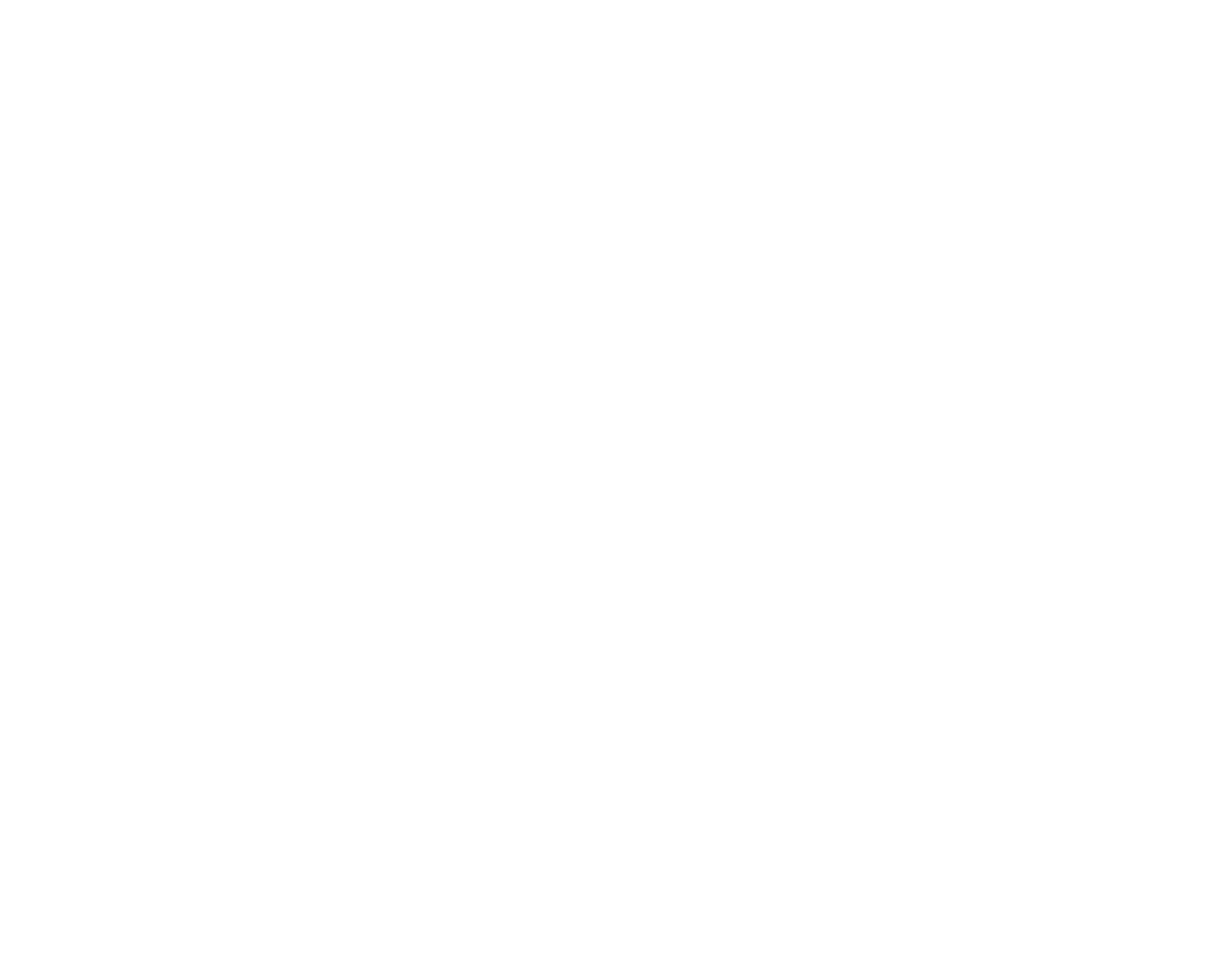
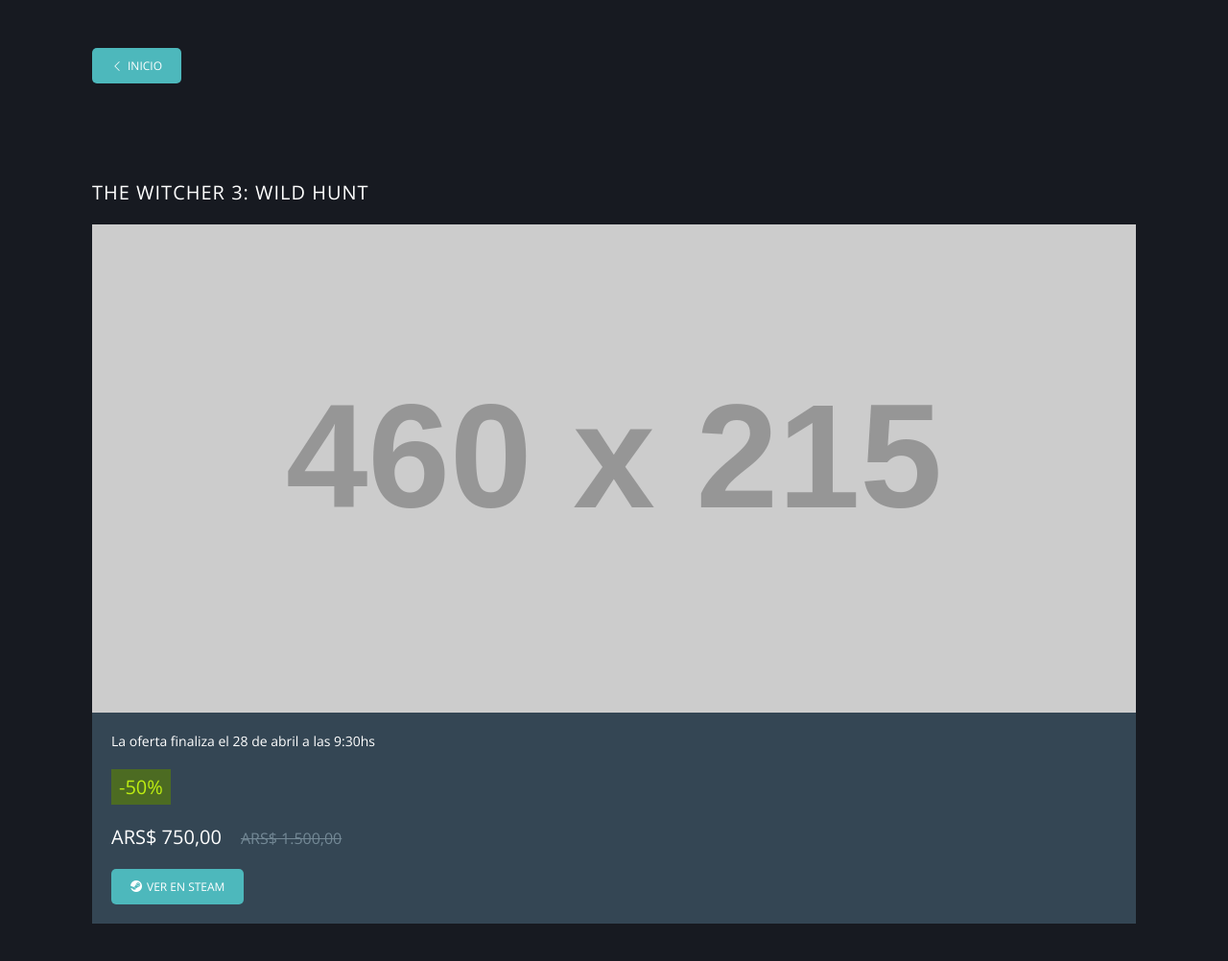
Before and after one commit to marcodamianperez/steam-offer-tracker, a plain HTML site: page pages/details.html in a window 1280 px wide. Shown: the whole page at 96% size. Before the commit the page ends 800 px from the top, so only its background shows below. Drawn offline with nearby package versions, Linux system fonts and the light colour scheme; placeholder pictures from the web are drawn by us.

Commit message:
added html structure and styles for the offer card

```diff
--- a/css/main.css
+++ b/css/main.css
@@ -31,6 +31,10 @@
     transform: translate(-50%, -50%);
 }
 
+.u-margin-bottom {
+    margin-bottom: 2rem;
+}
+
 /* Main styles */
 *,
 ::before,
@@ -56,12 +60,6 @@
     height: 90vh;
     text-align: center;
     position: relative;
-}
-
-.container {
-    max-width: 85%;
-    margin: 0 auto;
-    height: 100%;
 }
 
 .header__wrapper {
@@ -249,3 +247,79 @@
 .author {
     color: inherit;
 }
+
+.go-back, .details {
+    padding: 5rem 0;
+    background-color: var(--color-background-grey-dark);
+}
+
+.btn {
+    background-color: var(--color-green);
+    color: var(--color-white);
+    border: none;
+    border-radius: .5rem;
+    text-decoration: none;
+    padding: 1rem 2rem;
+    font-size: 1.2rem;
+    text-transform: uppercase;
+}
+
+.btn--icon {
+    display: flex;
+    width: fit-content;
+    justify-content: center;
+    align-items: center;
+    gap: .5rem;
+}
+
+.heading-tertiary {
+    font-size: 2rem;
+    color: var(--color-white);
+    text-transform: uppercase;
+    font-weight: 400;
+    letter-spacing: 1px;
+}
+
+.offer__image img {
+    width: 100%;
+    height: 100%;
+    object-fit: cover;
+    vertical-align: middle;
+}
+
+.offer__info {
+    background-color: var(--color-grey-dark);
+    padding: 2rem;
+    color: var(--color-white);
+    display: flex;
+    flex-direction: column;
+    gap: 2rem;
+}
+
+.offer__expiration-date {
+    font-size: 1.4rem;
+}
+
+.offer__percentage {
+    background-color: var(--color-offer-green-dark);
+    color: var(--color-offer-green-light);
+    font-size: 2rem;
+    padding: .5rem .8rem;
+    width: fit-content;
+}
+
+.offer__price {
+    display: flex;
+    gap: 2rem;
+    align-items: baseline;
+}
+
+.offer__price--current {
+    font-size: 2rem;
+}
+
+.offer__price--previous {
+    font-size: 1.6rem;
+    text-decoration: line-through;
+    color: var(--color-grey-light);
+}
--- a/pages/details.html
+++ b/pages/details.html
@@ -14,6 +14,9 @@
     <link rel="preconnect" href="https://fonts.gstatic.com" crossorigin>
     <link href="https://fonts.googleapis.com/css2?family=Open+Sans:wght@400;700&display=swap" rel="stylesheet">
 
+    <!-- ICONS -->
+    <link rel="stylesheet" href="https://cdn.jsdelivr.net/npm/bootstrap-icons@1.10.3/font/bootstrap-icons.css">
+
     <!-- STYLES -->
     <link rel="stylesheet" href="./../css/main.css">
 
@@ -26,8 +29,37 @@
     <title>Game details</title>
 </head>
 <body>
+    <main>
+        <section class="go-back">
+            <div class="u-container">
+                <a href="./../index.html" class="btn btn--icon"><i class="bi bi-chevron-left"></i><span>Inicio</span></a>
+            </div>
+        </section>
+        <div class="details">
+            <div class="u-container">
+                <h2 class="heading-tertiary u-margin-bottom">The Witcher 3: Wild Hunt</h2>
 
-
+                <div class="offer">
+                    <div class="offer__image">
+                        <img src="https://placehold.co/460x215?text=Game+Image" alt="game image">
+                    </div>
+                    <div class="offer__info">
+                        <p class="offer__expiration-date">
+                            La oferta finaliza el 28 de abril a las 9:30hs
+                        </p>
+                        <div class="offer__percentage">-50%</div>
+                        <div class="offer__price">
+                            <span class="offer__price--current">ARS$ 750,00</span>
+                            <span class="offer__price--previous">ARS$ 1.500,00</span>
+                        </div>
+                        <div class="offer__links">
+                            <a class="btn btn--icon"><i class="bi bi-steam"></i><span>Ver en Steam</span></a>
+                        </div>
+                    </div>
+                </div>
+            </div>
+        </div>
+    </main>
 
 </body>
 </html>
```
Also changed, not shown: 1 other file.
